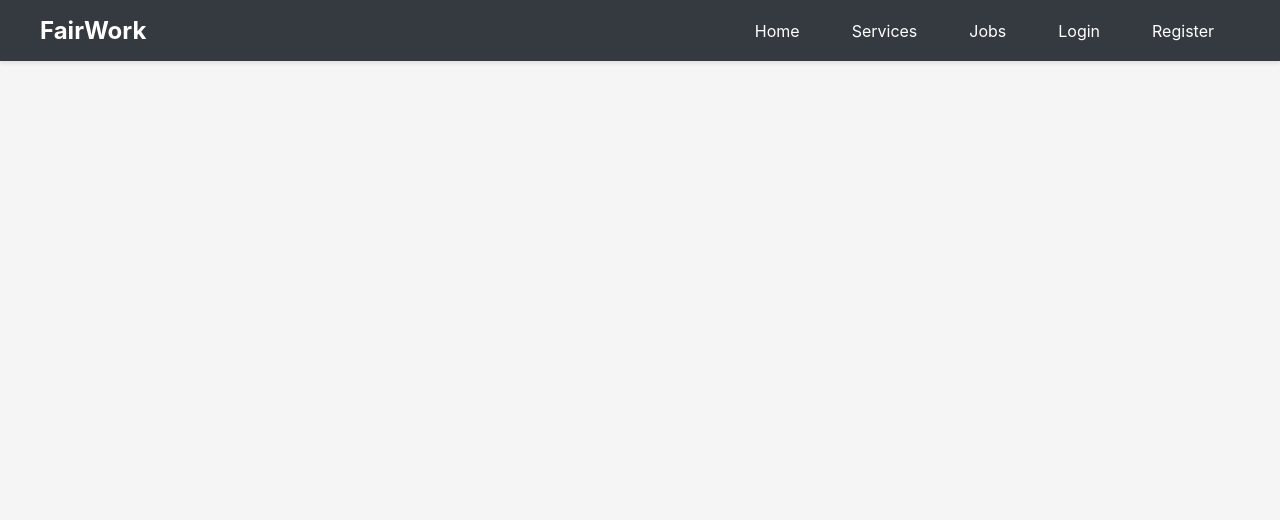
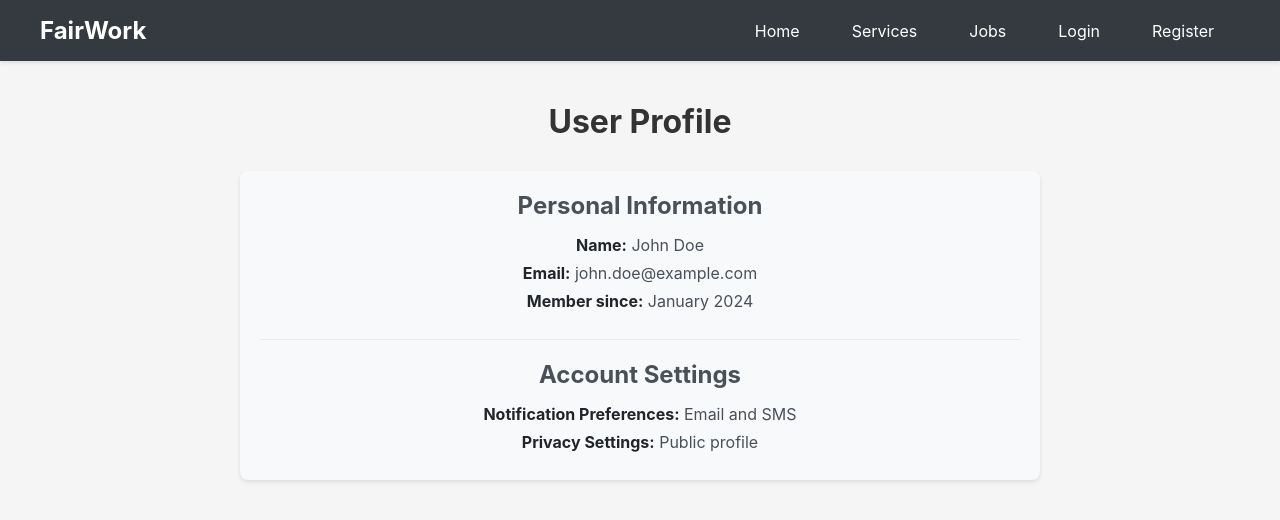
Before and after one commit to sweetestsj/fairwork, a React (Create React App) app in the folder frontend/: page /profile in a window 1280 px wide. Shown: the top 520 px of the page. Built offline with nearby package versions, Linux system fonts and the light colour scheme; no server answers.

Commit message:
feat: implement profile page for FairWork marketplace frontend

```diff
--- a/frontend/src/App.js
+++ b/frontend/src/App.js
@@ -4,6 +4,7 @@ import Navigation from './components/Navigation';
 import Home from './components/Home';
 import ServicesList from './components/ServicesList';
 import JobsList from './components/JobsList';
+import Profile from './components/Profile';
 import LoginForm from './components/LoginForm';
 import RegisterForm from './components/RegisterForm';
 import './App.css';
@@ -41,6 +42,7 @@ function App() {
             <Route path="/" element={<Home />} />
             <Route path="/services" element={<ServicesList />} />
             <Route path="/jobs" element={<JobsList />} />
+            <Route path="/profile" element={<Profile />} />
             <Route path="/login" element={<LoginForm onLogin={handleLogin} />} />
             <Route path="/register" element={<RegisterForm onRegister={handleLogin} />} />
           </Routes>
--- /dev/null
+++ b/frontend/src/components/Profile.css
@@ -0,0 +1,45 @@
+.profile {
+  padding: 20px;
+  max-width: 800px;
+  margin: 0 auto;
+}
+
+.profile h1 {
+  text-align: center;
+  color: #333;
+  margin-bottom: 30px;
+}
+
+.profile-info {
+  background: #f8f9fa;
+  border-radius: 8px;
+  padding: 20px;
+  box-shadow: 0 2px 4px rgba(0,0,0,0.1);
+}
+
+.profile-section {
+  margin-bottom: 20px;
+  padding-bottom: 20px;
+  border-bottom: 1px solid #e9ecef;
+}
+
+.profile-section:last-child {
+  border-bottom: none;
+  margin-bottom: 0;
+  padding-bottom: 0;
+}
+
+.profile-section h2 {
+  color: #495057;
+  margin-top: 0;
+  margin-bottom: 15px;
+}
+
+.profile-section p {
+  margin: 8px 0;
+  color: #495057;
+}
+
+.profile-section strong {
+  color: #212529;
+}
--- /dev/null
+++ b/frontend/src/components/Profile.js
@@ -0,0 +1,26 @@
+import React from 'react';
+import './Profile.css';
+
+const Profile = () => {
+  return (
+    <div className="profile">
+      <h1>User Profile</h1>
+      <div className="profile-info">
+        <div className="profile-section">
+          <h2>Personal Information</h2>
+          <p><strong>Name:</strong> John Doe</p>
+          <p><strong>Email:</strong> john.doe@example.com</p>
+          <p><strong>Member since:</strong> January 2024</p>
+        </div>
+
+        <div className="profile-section">
+          <h2>Account Settings</h2>
+          <p><strong>Notification Preferences:</strong> Email and SMS</p>
+          <p><strong>Privacy Settings:</strong> Public profile</p>
+        </div>
+      </div>
+    </div>
+  );
+};
+
+export default Profile;
```
